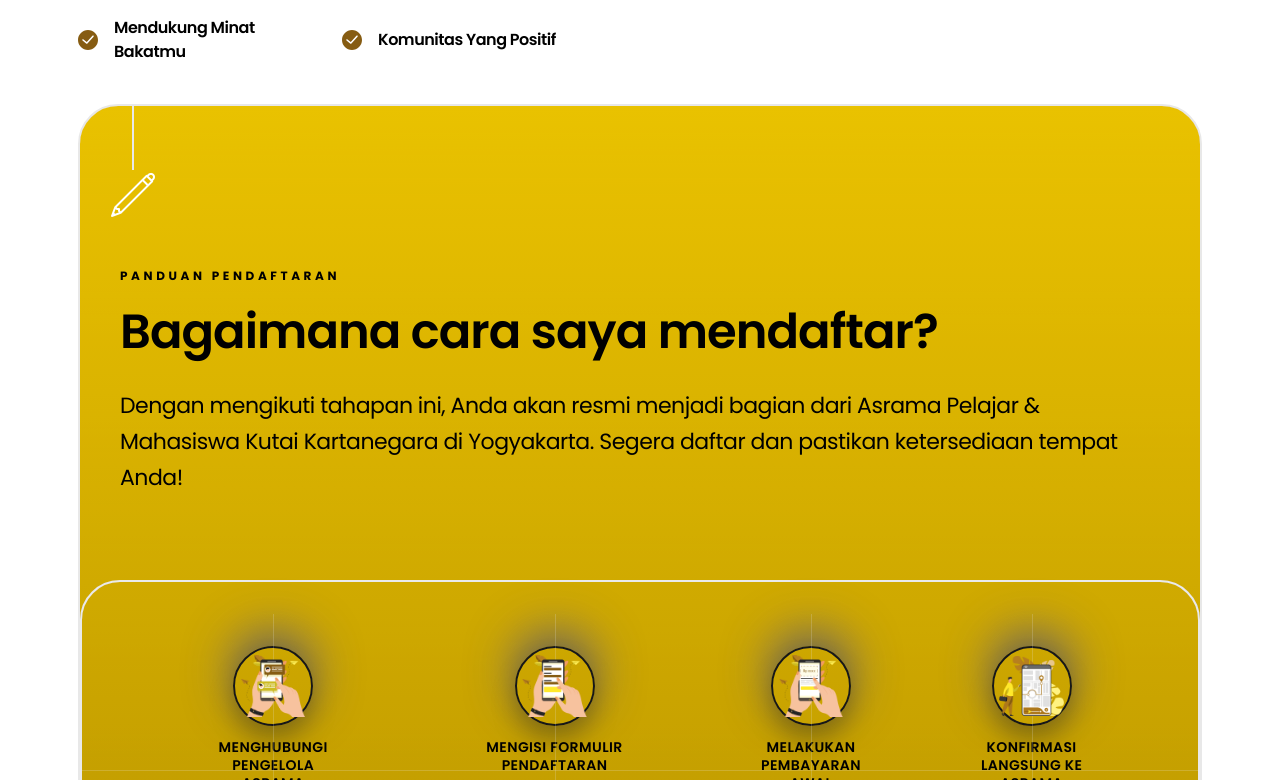
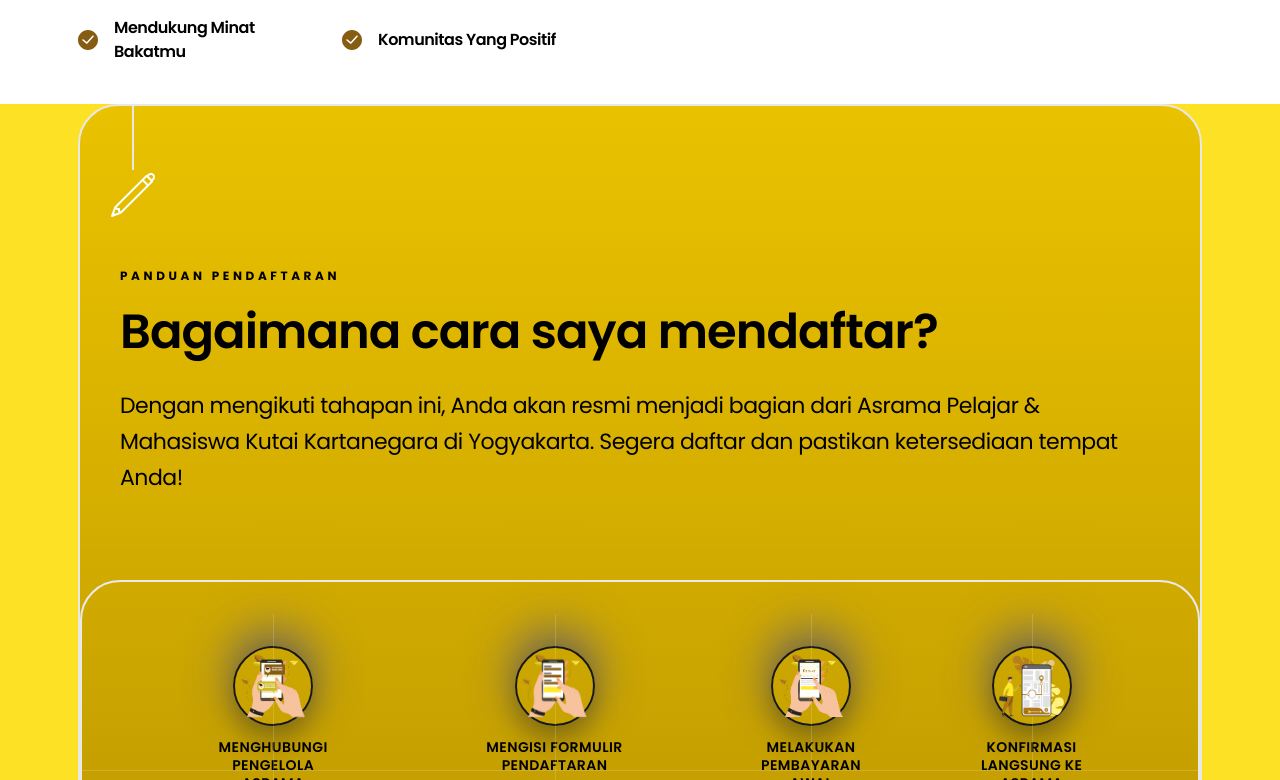
Before and after one commit to Richto2606/website-public-main, a React (Vite) app: page / in a window 1280 px wide. Shown: the part 1000-1780 px from the top of the page. Built offline with nearby package versions, Linux system fonts and the light colour scheme; no server answers.

Commit message:
warna panduan

```diff
--- a/src/sections/Daftar.jsx
+++ b/src/sections/Daftar.jsx
@@ -4,14 +4,17 @@ import { panduan } from "../constants/index.jsx";
 
 const Daftar = () => {
   return (
-    <section>
+    // 🔥 TAMBAHKAN BACKGROUND #FCE124 dan HILANGKAN SHADOW
+    <section style={{ backgroundColor: '#FCE124', boxShadow: 'none' }}>
       <Element name="panduan pendaftaran">
         <div className="container">
           <div
             className="relative flex md:flex-wrap flex-nowrap border-2 border-s3 rounded-7xl md:overflow-hidden max-md:flex-col feature-after md:g7 max-md:border-none max-md:rounded-none max-md:gap-3"
+            style={{ boxShadow: 'none' }}
           >
             <div
               className="relative z-2 md:px-10 px-5 md:pb-10 pb-5 max-md:g7 max-md:border-2 max-md:border-s3 max-md:rounded-3xl flex-1"
+              style={{ boxShadow: 'none' }}
             >
               <div className="w-full flex justify-start items-start">
                 <div className="-ml-3 mb-12 flex items-center justify-center flex-col">
@@ -24,17 +27,14 @@ const Daftar = () => {
                 </div>
               </div>
 
-              {/* 🔥 UBAH: text menjadi HITAM */}
               <p className="caption mb-5 max-md:mb-6 text-black">
                 Panduan Pendaftaran
               </p>
 
-              {/* 🔥 UBAH: text menjadi HITAM */}
               <h2 className="mb-7 h3 text-black max-md:mb-6 max-md:h5">
                 Bagaimana cara saya mendaftar?
               </h2>
 
-              {/* 🔥 UBAH: text menjadi HITAM */}
               <p className="mb-11 body-1 text-black max-md:mb-8 max-md:body-3">
                 Dengan mengikuti tahapan ini, Anda akan resmi menjadi bagian dari Asrama Pelajar & Mahasiswa Kutai Kartanegara di Yogyakarta. Segera daftar dan pastikan ketersediaan tempat Anda!
               </p>
@@ -55,12 +55,10 @@ const Daftar = () => {
                     />
                   </div>
 
-                  {/* 🔥 UBAH: text menjadi HITAM */}
                   <h3 className="relative z-2 max-w-36 mx-auto my-0 base-small text-center uppercase text-black">
                     {title}
                   </h3>
 
-                  {/* 🔥 UBAH: text menjadi HITAM */}
                   <h3 className="relative mt-2 max-w-40 mx-auto my-0 small-1 text-center text-black">
                     {description}
                   </h3>
```
